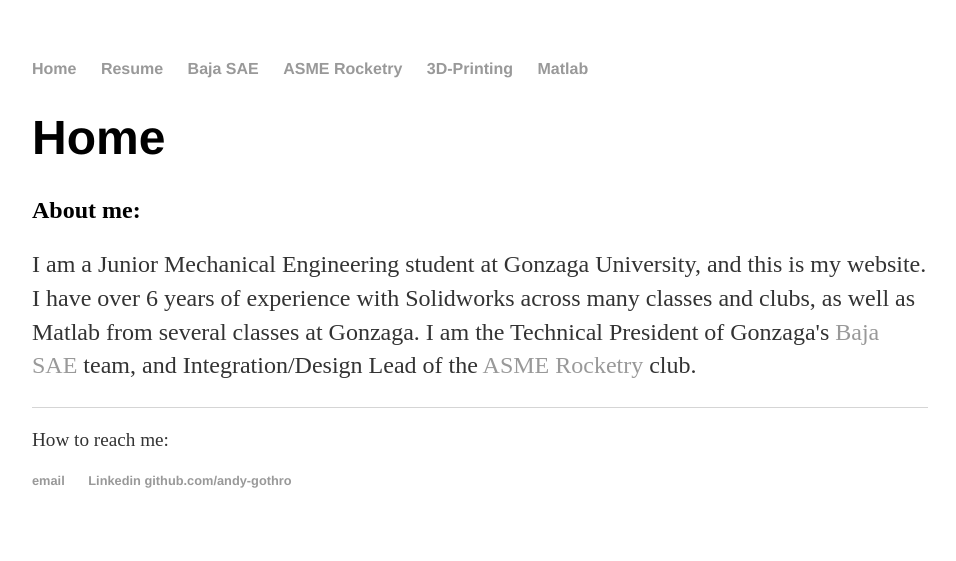
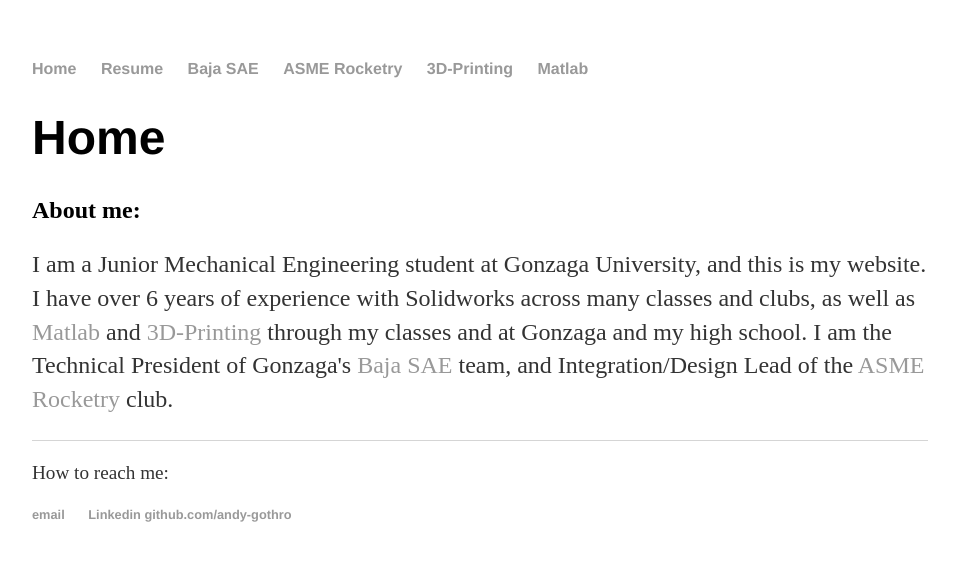
Before and after one commit to andy-gothro/andy-gothro.github.io, a Jekyll site: the page built from index.html, in a window 1280 px wide. Shown: the top 561 px of the page, without its empty margins (160-1116 px from the left). Built offline with Jekyll 4.4.1, drawn with Linux system fonts in a browser that asks for light colours.

Commit message:
Update index.html

```diff
--- a/index.html
+++ b/index.html
@@ -5,6 +5,6 @@
     <div class="blurb">
       <h1>Home</h1>
 	    <h2> About me:</h2>
-        	<p>I am a Junior Mechanical Engineering student at Gonzaga University, and this is my website. I have over 6 years of experience with Solidworks across many classes and clubs, as well as Matlab from several classes at Gonzaga. I am the Technical President of Gonzaga's <a href="/Baja SAE"> Baja SAE</a> team, and Integration/Design Lead of the <a href="/ASME Rocketry">ASME Rocketry</a> club.</p>
+        	<p>I am a Junior Mechanical Engineering student at Gonzaga University, and this is my website. I have over 6 years of experience with Solidworks across many classes and clubs, as well as <a href="/MatLab">Matlab</a> and <a href="3D-Printing">3D-Printing</a> through my classes and at Gonzaga and my high school. I am the Technical President of Gonzaga's <a href="/Baja SAE"> Baja SAE</a> team, and Integration/Design Lead of the <a href="/ASME Rocketry">ASME Rocketry</a> club.</p>
 
     </div><!-- /.blurb -->
```
